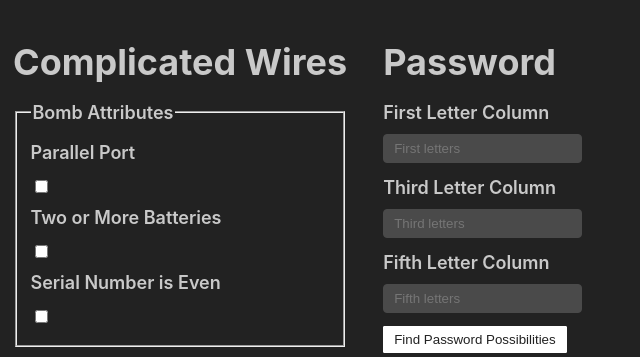
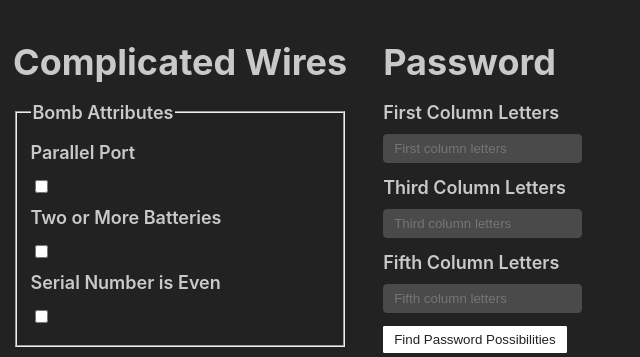
Before and after one commit to johnvinh/ktanehelper, a SvelteKit app: page / in a window 1280 px wide. Shown: the top 357 px of the page, without its empty margins (0-640 px from the left). Built offline with nearby package versions, Linux system fonts and the light colour scheme.

Commit message:
Make labels for password inputs more clear

```diff
--- a/src/routes/Password.svelte
+++ b/src/routes/Password.svelte
@@ -29,16 +29,16 @@
 <section>
     <h2>Password</h2>
     <div>
-        <label for="first-letters">First Letter Column</label>
-        <input type="text" placeholder="First letters" id="first-letters" bind:value={firstColumnLetters}/>
+        <label for="first-letters">First Column Letters</label>
+        <input type="text" placeholder="First column letters" id="first-letters" bind:value={firstColumnLetters}/>
     </div>
     <div>
-        <label for="third-letters">Third Letter Column</label>
-        <input type="text" placeholder="Third letters" id="third-letters" bind:value={thirdColumnLetters}/>
+        <label for="third-letters">Third Column Letters</label>
+        <input type="text" placeholder="Third column letters" id="third-letters" bind:value={thirdColumnLetters}/>
     </div>
     <div>
-        <label for="fifth-letters">Fifth Letter Column</label>
-        <input type="text" placeholder="Fifth letters" id="fifth-letters" bind:value={fifthColumnLetters}/>
+        <label for="fifth-letters">Fifth Column Letters</label>
+        <input type="text" placeholder="Fifth column letters" id="fifth-letters" bind:value={fifthColumnLetters}/>
     </div>
     <input type="button" value="Find Password Possibilities" on:click={findPasswordPossibilities} />
     <p id="password-output">{passwordOutput}</p>
```
